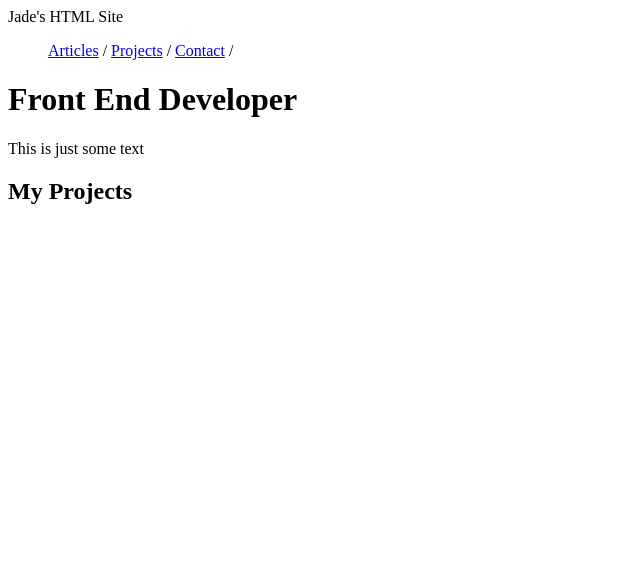
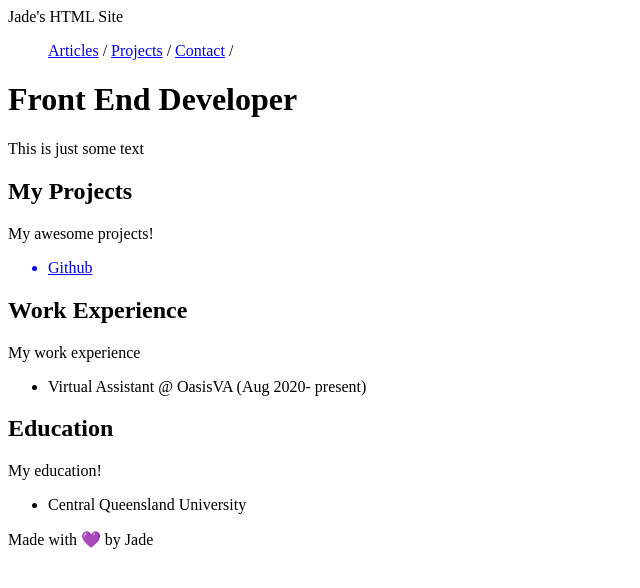
Before and after one commit to jade0x/rdmpshBasicHTMLProject1, a plain HTML site: page index.html in a window 1280 px wide. Shown: the whole page, without its empty margins (0-640 px from the left). Drawn offline with Linux system fonts and the light colour scheme.

Commit message:
More updates

```diff
--- a/index.html
+++ b/index.html
@@ -21,12 +21,34 @@
   <body>
     <h1>Front End Developer</h1>
     <p>This is just some text</p>
+
     <section>
       <h2>My Projects</h2>
+      <p>My awesome projects!</p>
+      <ul>
+        <a href="https://github.com/jade0x">
+          <li>Github</li>
+        </a>
+      </ul>
+    </section>
+
+    <section>
+      <h2>Work Experience</h2>
+      <p>My work experience</p>
+      <ul>
+        <li>Virtual Assistant @ OasisVA (Aug 2020- present)</li>
+      </ul>
+    </section>
+
+    <section>
+      <h2>Education</h2>
+      <p>My education!</p>
+
+      <ul>
+        <li>Central Queensland University</li>
+      </ul>
     </section>
     <section></section>
-    <section></section>
-    <section></section>
   </body>
-  <footer></footer>
+  <footer>Made with 💜 by Jade</footer>
 </html>
```
Also changed, not shown: 1 other file.
